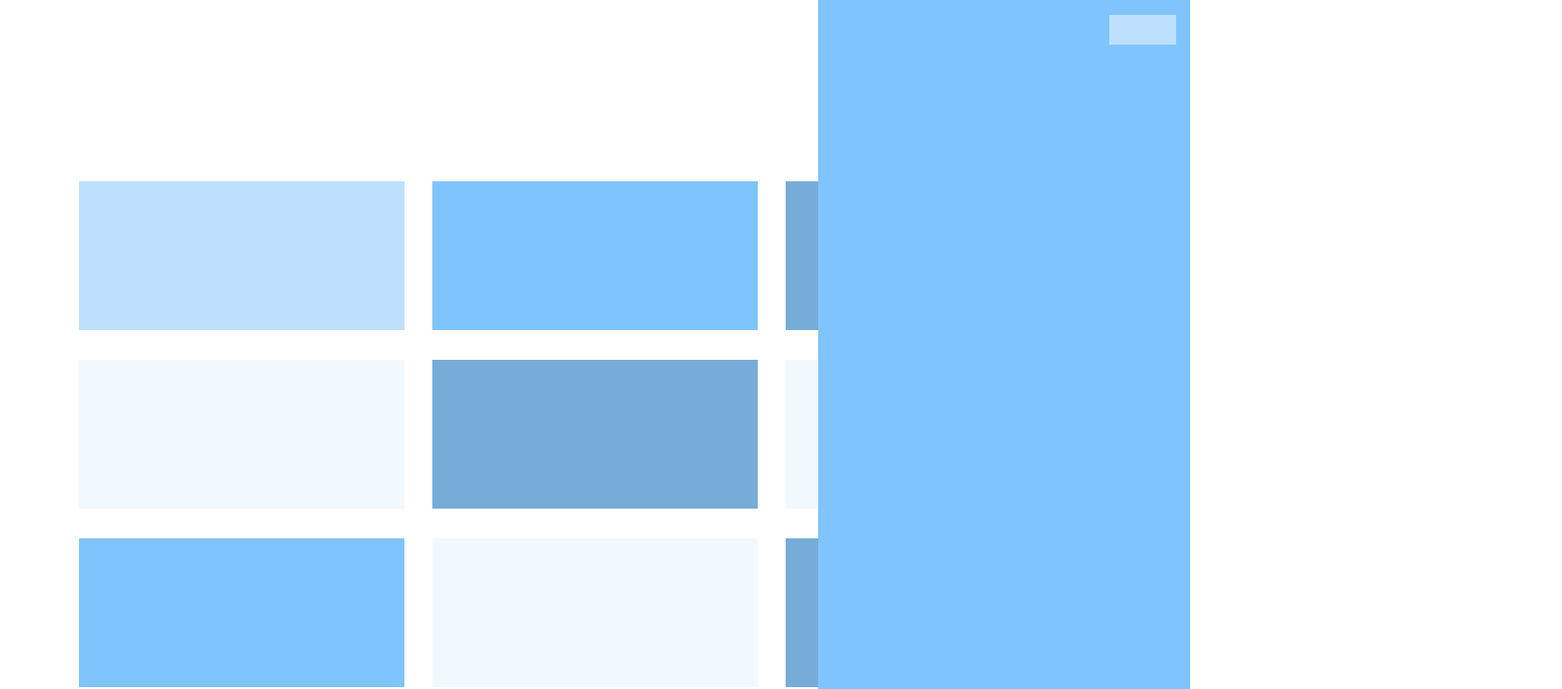
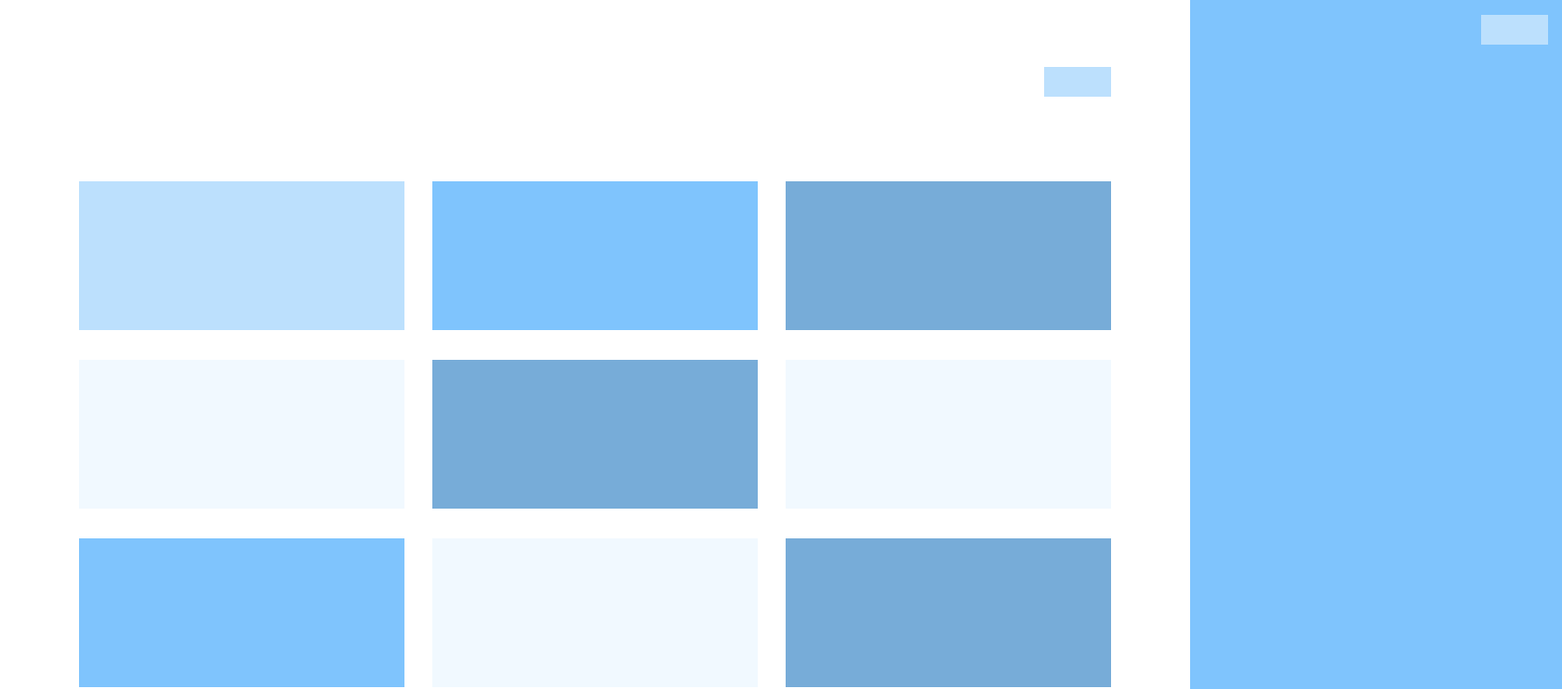
Before and after one commit to almeida-matheus/amendoa-code-studies, a React (Create React App) app in the folder react-gsap/: page / in a window 1280 px wide. Shown: the top 741 px of the page at 93% size, 1680 px wide, since content can reach past the window. Built offline with nearby package versions, Linux system fonts and the light colour scheme.

Commit message:
[react-gsap][feat] - adding tweenmax timeline to open and close drawer

```diff
--- a/react-gsap/package.json
+++ b/react-gsap/package.json
@@ -4,6 +4,7 @@
     "private": true,
     "dependencies": {
         "classnames": "^2.2.6",
+        "gsap": "^2.1.2",
         "prettier": "^1.17.0",
         "react": "^16.8.6",
         "react-dom": "^16.8.6",
--- a/react-gsap/src/components/drawer/index.jsx
+++ b/react-gsap/src/components/drawer/index.jsx
@@ -1,19 +1,53 @@
-import React from 'react'
+import React, { useMemo, useRef, useEffect } from 'react'
+import PropTypes from 'prop-types'
 import css from './style.module.scss'
 import { Button } from 'components'
+import { TimelineMax, Circ } from 'gsap'
 
-export default () => (
-    <div className={css.Drawer}>
-        <div className="container">
-            <div className="row justify-content-end">
-                <div className="col-auto">
-                    <Button
-                        onClick={() => {
-                            console.log('close contianer')
-                        }}
-                    />
+const Drawer = ({ isOpened, toggleIsOpened }) => {
+    const timelineMax = useRef()
+    const drawerRef = useRef()
+
+    useEffect(() => {
+        if (!timelineMax.current) {
+            timelineMax.current = new TimelineMax({ paused: true })
+            timelineMax.current.set(drawerRef.current, {
+                x: '100%',
+            })
+
+            timelineMax.current.to(drawerRef.current, 0.7, {
+                x: '0%',
+                ease: Circ.easeInOut,
+            })
+        }
+    }, [])
+
+    useMemo(() => {
+        if (timelineMax.current) {
+            if (isOpened) {
+                timelineMax.current.restart()
+            } else {
+                timelineMax.current.reverse()
+            }
+        }
+    }, [isOpened])
+
+    return (
+        <div id="testeeeeee" ref={drawerRef} className={css.Drawer}>
+            <div className="container">
+                <div className="row justify-content-end">
+                    <div className="col-auto">
+                        <Button onClick={toggleIsOpened} />
+                    </div>
                 </div>
             </div>
         </div>
-    </div>
-)
+    )
+}
+
+Drawer.propTypes = {
+    isOpened: PropTypes.bool.isRequired,
+    toggleIsOpened: PropTypes.func.isRequired,
+}
+
+export default Drawer
--- a/react-gsap/src/components/drawer/style.module.scss
+++ b/react-gsap/src/components/drawer/style.module.scss
@@ -9,4 +9,5 @@
     top: 0;
     background: $color-primary-II;
     padding-top: 16px;
+    transform: translateX(100%);
 }
--- a/react-gsap/src/entries/home/index.jsx
+++ b/react-gsap/src/entries/home/index.jsx
@@ -1,22 +1,26 @@
-import React from 'react'
+import React, { useState } from 'react'
 import { Card, Button, Drawer } from 'components'
 import css from './style.module.scss'
 
-export default () => (
+export default () => {
+    const [drawerIsOpened, setDrawerIsOpened] = useState(false)
+    const toggleIsOpened = () => setDrawerIsOpened(!drawerIsOpened)
+
+    return (
         <section className={css.Home}>
             <div className="container">
-            <Drawer />
+                <Drawer
+                    isOpened={drawerIsOpened}
+                    toggleIsOpened={toggleIsOpened}
+                />
                 <div
                     className={
-                    css['Home__actions-container'] + ' row justify-content-end'
+                        css['Home__actions-container'] +
+                        ' row justify-content-end'
                     }
                 >
                     <div className="col-auto">
-                    <Button
-                        onClick={() => {
-                            console.log('teste')
-                        }}
-                    />
+                        <Button onClick={toggleIsOpened} />
                     </div>
                 </div>
                 <div className="row">
@@ -60,3 +64,4 @@ export default () => (
             </div>
         </section>
     )
+}
--- a/react-gsap/src/styles/base/_base.scss
+++ b/react-gsap/src/styles/base/_base.scss
@@ -0,0 +1,3 @@
+body {
+    overflow: hidden;
+}
```
Also changed, not shown: 1 other file (tests, documents, lock files or other folders). Lines whose indentation alone changed are shown as unchanged.
